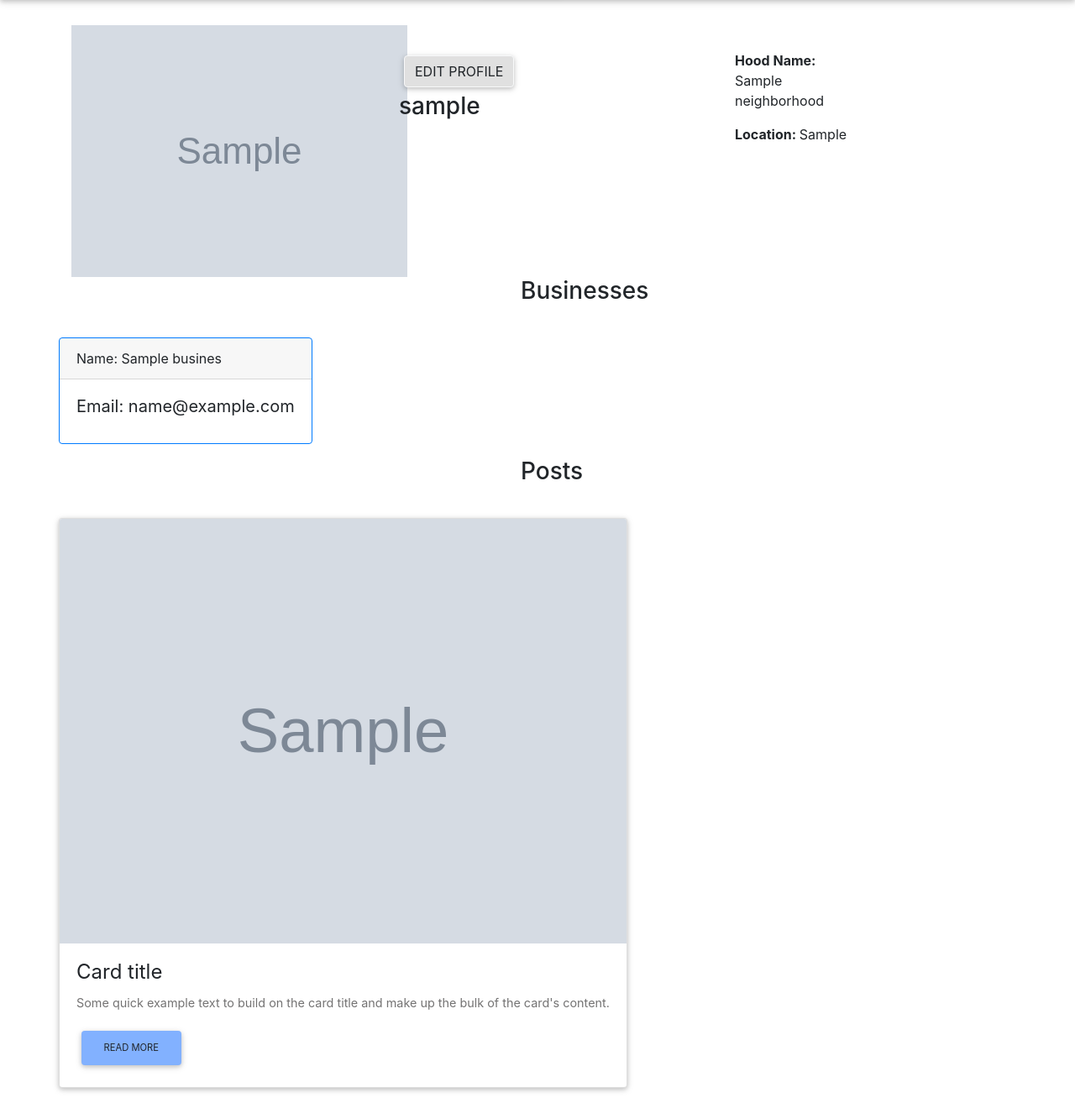
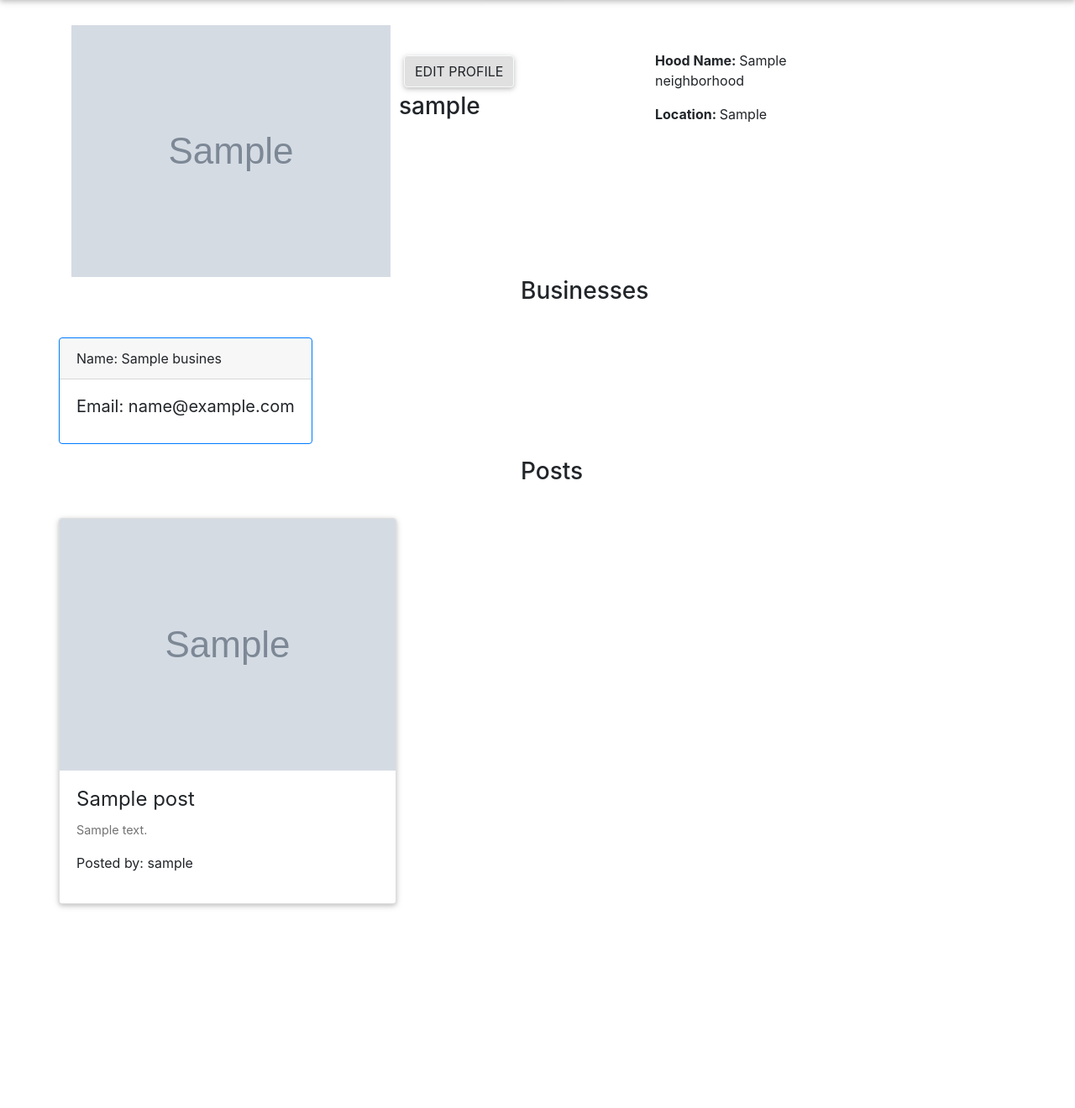
Before and after one commit to Antavio/Hood, a Django app: page /profile/ in a window 1280 px wide. Shown: the part 93-1413 px from the top of the page at 84% size. After the commit the page ends 1175 px from the top, so only its background shows below. Run offline with Django 3.2, Linux system fonts and the light colour scheme; a user stored in the database is signed in; tables that the repository leaves empty hold one stand-in row (values such as "Sample post"); grey boxes marked "Sample" are stand-in pictures; some libraries are stand-ins or nearby versions.

Commit message:
Refactor Profile to display helpful indicating that no businesses and posts are created yet.

```diff
--- a/hood_app/templates/profile/profile.html
+++ b/hood_app/templates/profile/profile.html
@@ -4,18 +4,19 @@
     <div class="row profile">
         <div class="col-md-2">
             {% if profile.profile_picture %}
-            <img src="{{profile.profile_picture.url}}" alt="{{user}}" class="img-responsive">
+            <img src="{{profile.profile_picture.url}}" alt="{{user}}" class="img-responsive"
+                style="height:300px;width:380px;">
             {% else %}
             <img src="/media/prof_pics/Avatar.png" alt="No Profile Pic">
             {% endif %}
         </div>
 
-        <div class="col-md-4" style="margin-left:200px;margin-top:30px;">
+        <div class="col-md-3" style="margin-left:200px;margin-top:30px;">
             <a href="{% url 'edit_profile' %}" class="btn btn-light">Edit Profile</a>
             <h3>{{user}}</h3>
         </div>
 
-        <div class="col-md-2">
+        <div class="col-md-3">
             <p style="margin-left:20px;margin-top: 30px;"><strong>Hood Name: </strong>{{profile.hood_id}}</p>
             <p style="margin-left:20px;"><strong>Location: </strong>{{profile.user_location}}</p>
         </div>
@@ -28,6 +29,7 @@
 
         <!-- Card deck -->
         <div class="card-deck">
+            {% if business %}
             {% for single_post in business %}
             <!-- Card -->
             <div class="">
@@ -41,6 +43,9 @@
 
             </div>
             {% endfor %}
+            {% else %}
+            <h4 style="margin-left:450px;color: red">No Businesses Posted</h4>
+            {% endif %}
         </div>
         <!-- Card deck -->
 
@@ -49,7 +54,7 @@
         <h3 style="margin-left:550px;">Posts</h3>
     </div>
     <div class="row" style="margin-top:30px;">
-
+        {% if posts %}
         <!-- Card deck -->
         <div class="card-deck">
             {% for post in posts %}
@@ -57,8 +62,7 @@
 
                 <!--Card image-->
                 <div class="view overlay">
-                    <img class="card-img-top" src="{{post.post_picture.url}}"
-                        alt="Card image cap">
+                    <img class="card-img-top" src="{{post.post_picture.url}}" alt="Card image cap">
                     <a href="#!">
                         <div class="mask rgba-white-slight"></div>
                     </a>
@@ -68,12 +72,11 @@
                 <div class="card-body">
 
                     <!--Title-->
-                    <h4 class="card-title">Card title</h4>
+                    <h4 class="card-title">{{post.post_name}}</h4>
                     <!--Text-->
-                    <p class="card-text">Some quick example text to build on the card title and make up the bulk of the
-                        card's content.</p>
+                    <p class="card-text">{{post.post_description}}</p>
                     <!-- Provides extra visual weight and identifies the primary action in a set of buttons -->
-                    <button type="button" class="btn btn-light-blue btn-md">Read more</button>
+                    <p>Posted by: {{post.post_owner}}</p>
 
                 </div>
 
@@ -82,7 +85,9 @@
             {% endfor %}
         </div>
         <!-- Card deck -->
-
+        {% else %}
+        <h4 style="margin-left:450px;color: red">No Posts Yet</h4>
+        {% endif %}
     </div>
 </div>
 
```
